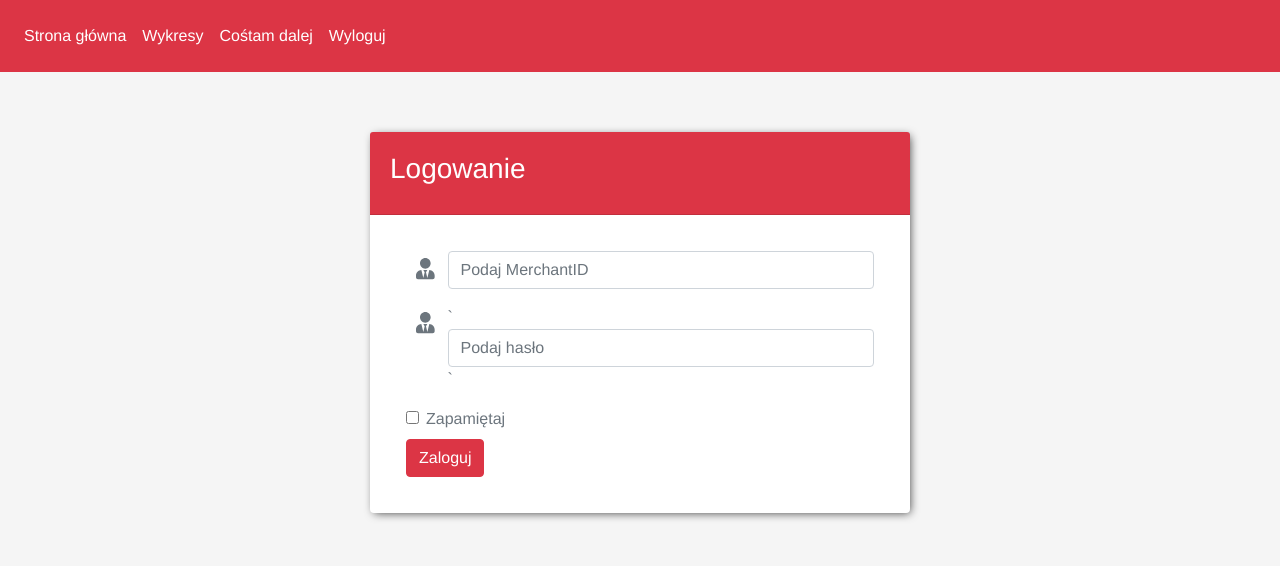
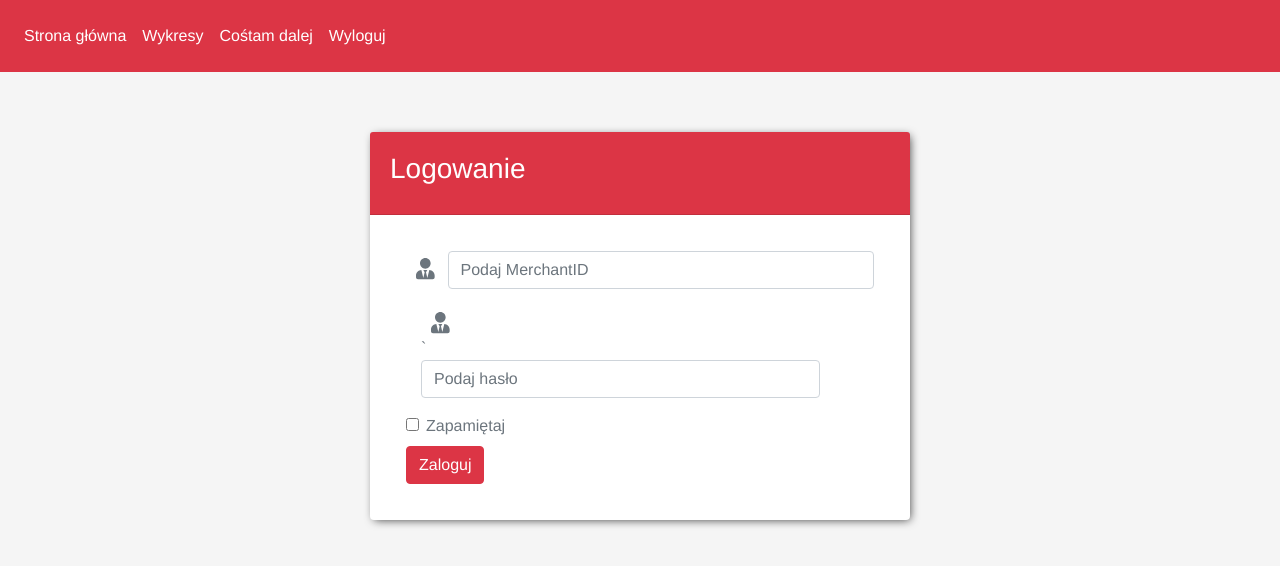
Before and after one commit to ethArek/vue-app-hackathon, a Vue app in the folder vue-app/: page / in a window 1280 px wide. Shown: the top 566 px of the page. Built offline with nearby package versions, Linux system fonts and the light colour scheme.

Commit message:
heroku test

```diff
--- a/vue-app/package.json
+++ b/vue-app/package.json
@@ -6,6 +6,7 @@
   "private": true,
   "scripts": {
     "dev": "webpack-dev-server --inline --progress --config build/webpack.dev.conf.js",
+    "heroku-prebuild": "npm install --dev",
     "start": "npm run dev",
     "build": "node build/build.js"
   },
--- a/vue-app/src/components/Home.vue
+++ b/vue-app/src/components/Home.vue
@@ -26,7 +26,6 @@
                 </div>
               </div>
               <div class="form-group">
-                <div class="row">
                 <div class="col-1">
                   <font-awesome-icon icon="user-tie" size="lg" />
                 </div>
@@ -36,8 +35,7 @@
                     class="form-control"
                     id="exampleInputPassword1"
                     placeholder="Podaj hasło"
-                    />`
-                  </div>
+                  />
                 </div>
               </div>
               <div class="form-check">
```
Lines whose indentation alone changed are shown as unchanged.
